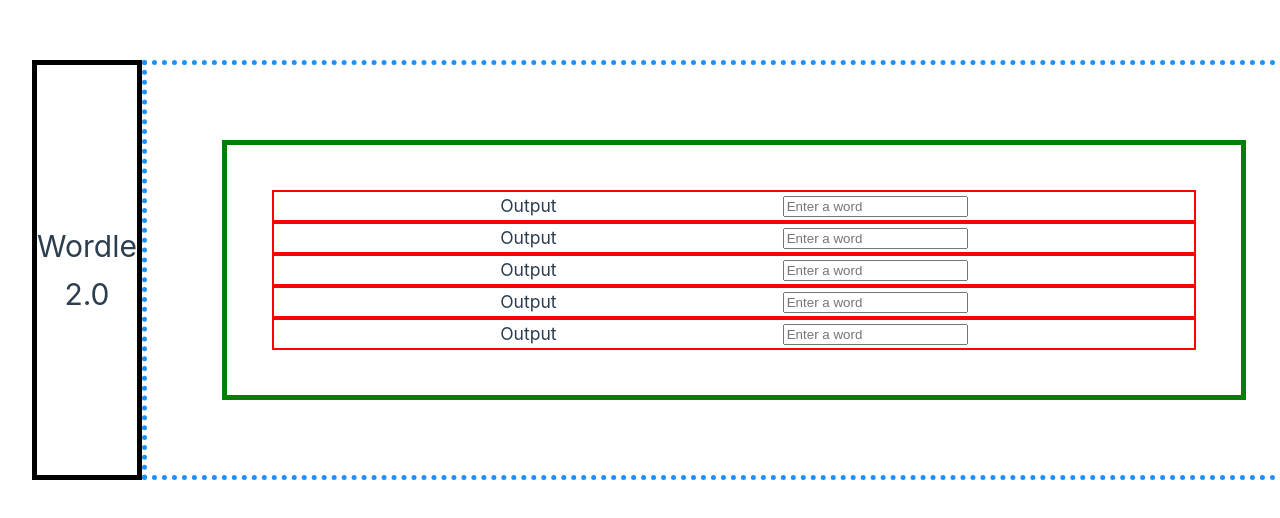
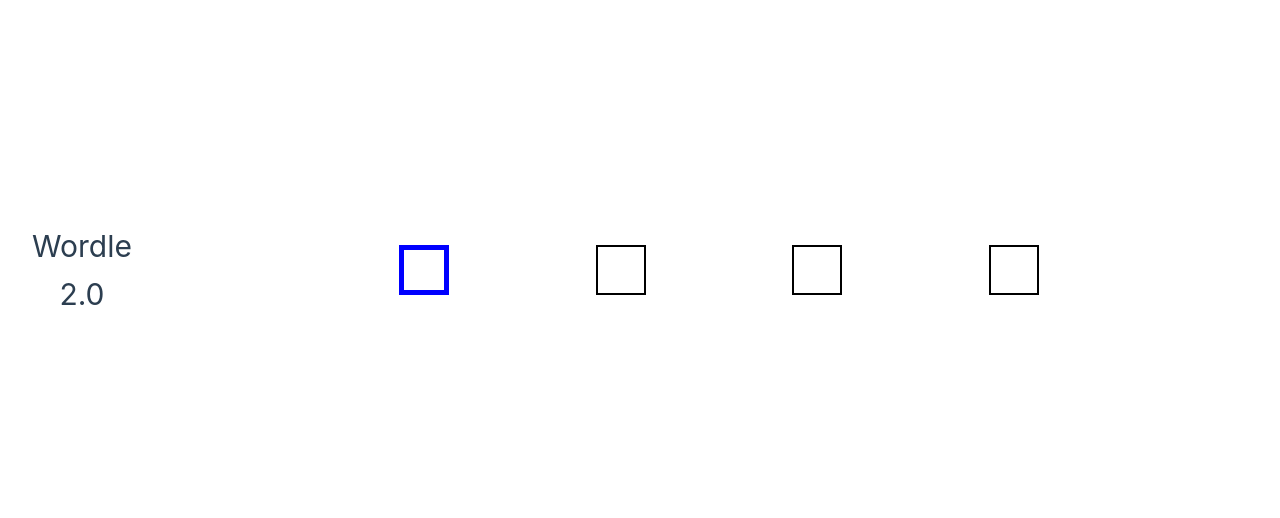
Before and after one commit to Jjofalla/website-project, a Vue app: page / in a window 1280 px wide. Shown: the part 130-648 px from the top of the page. Built offline with nearby package versions, Linux system fonts and the light colour scheme; the HTML template or start-up script is replaced by a standard one.

Commit message:
Character Input on Board Tiles

```diff
--- a/src/App.vue
+++ b/src/App.vue
@@ -19,14 +19,14 @@
     display: flex;
     align-items: center;
     justify-content: center;
-    border: 5px solid black;
+    /* border: 5px solid black; */
   }
 
   .body {
     display: flex;
     justify-content: center;
     padding: 5em;
-    border: 5px dotted dodgerblue
+    /* border: 5px dotted dodgerblue */
   }
 }
 </style>
--- a/src/components/BoardRow.vue
+++ b/src/components/BoardRow.vue
@@ -1,12 +1,33 @@
 <script setup>
-import GuessBox from './GuessBox.vue';
-import OutputBox from './OutputBox.vue';
+/**
+ *
+ */
+
+import { ref } from 'vue';
+import Tile from './BoardTile.vue';
+const number_of_tiles = 4;
+const target_idx = ref(0);
+const chars = ref(['', '', '', ''])
+
+function add_char(event) {
+    if (target_idx.value < number_of_tiles && /^[a-zA-Z]$/.test(event.key)) {
+        chars.value[target_idx.value++] = event.key;
+    }
+};
+
+function remove_char() {
+    if (target_idx.value > 0) {
+        chars.value[--target_idx.value] = '';
+    }
+};
+
+const is_highlight = (key) => key === target_idx.value;
+
 </script>
 
 <template>
-    <div class="row">
-        <OutputBox />
-        <GuessBox />
+    <div class="row" tabindex="0" @keydown="add_char($event)" @keydown.delete="remove_char()" @keydown.enter="submit_guess()">
+        <Tile v-for="tile in number_of_tiles" :key="tile" :highlight="is_highlight(tile - 1)" :char="chars[tile - 1]"/>
     </div>
 </template>
 
@@ -15,7 +36,7 @@
         display: flex;
         align-items: center;
         justify-content: space-evenly;
-        border: 2px solid red;
+        /* border: 2px solid red; */
     }
 
 </style>
--- /dev/null
+++ b/src/components/BoardTile.vue
@@ -0,0 +1,45 @@
+<script setup>
+
+defineProps({
+  highlight: {
+    type: Boolean
+  },
+  char: {
+    type: String
+  },
+});
+
+</script>
+
+<template>
+    <div :class="{'bold': highlight, 'tile': true}">
+        <h1 class="text">{{ char.toUpperCase() }}</h1>
+        <!-- <input class="input" maxlength="1"> -->
+    </div>
+</template>
+
+<style scoped>
+    .tile {
+      display: flex;
+      align-items: center;
+      justify-content: center;
+      height: 50px;
+      width: 50px;
+      border: 2px solid black;
+    }
+
+    .bold {
+      border: 5px solid blue;
+    }
+
+    .text {
+      /* overflow: hidden; */
+      /* border: 2px solid black; */
+      /* width: 100%;
+      height: 100%; */
+      text-align: center;
+      font-family: 'Segoe UI', Tahoma, Geneva, Verdana, sans-serif;
+      font-size: 200%;
+    }
+
+</style>
--- a/src/components/GuessBox.vue
+++ /dev/null
@@ -1,8 +0,0 @@
-<template>
-    <div>
-        <input placeholder="Enter a word">
-    </div>
-</template>
-
-<style>
-</style>
--- a/src/components/OutputBox.vue
+++ /dev/null
@@ -1,8 +0,0 @@
-<template>
-    <div>
-        <h3>Output</h3>
-    </div>
-</template>
-
-<style>
-</style>
--- a/src/components/TheBoard.vue
+++ b/src/components/TheBoard.vue
@@ -4,10 +4,6 @@
 
 <template>
     <div class="table">
-        <BoardRow />
-        <BoardRow />
-        <BoardRow />
-        <BoardRow />
         <BoardRow />
     </div>
 </template>
@@ -16,6 +12,6 @@
     .table {
         padding: 3em;
         width: 1024px;
-        border: 5px solid green;
+        /* border: 5px solid green; */
     }
 </style>
```
